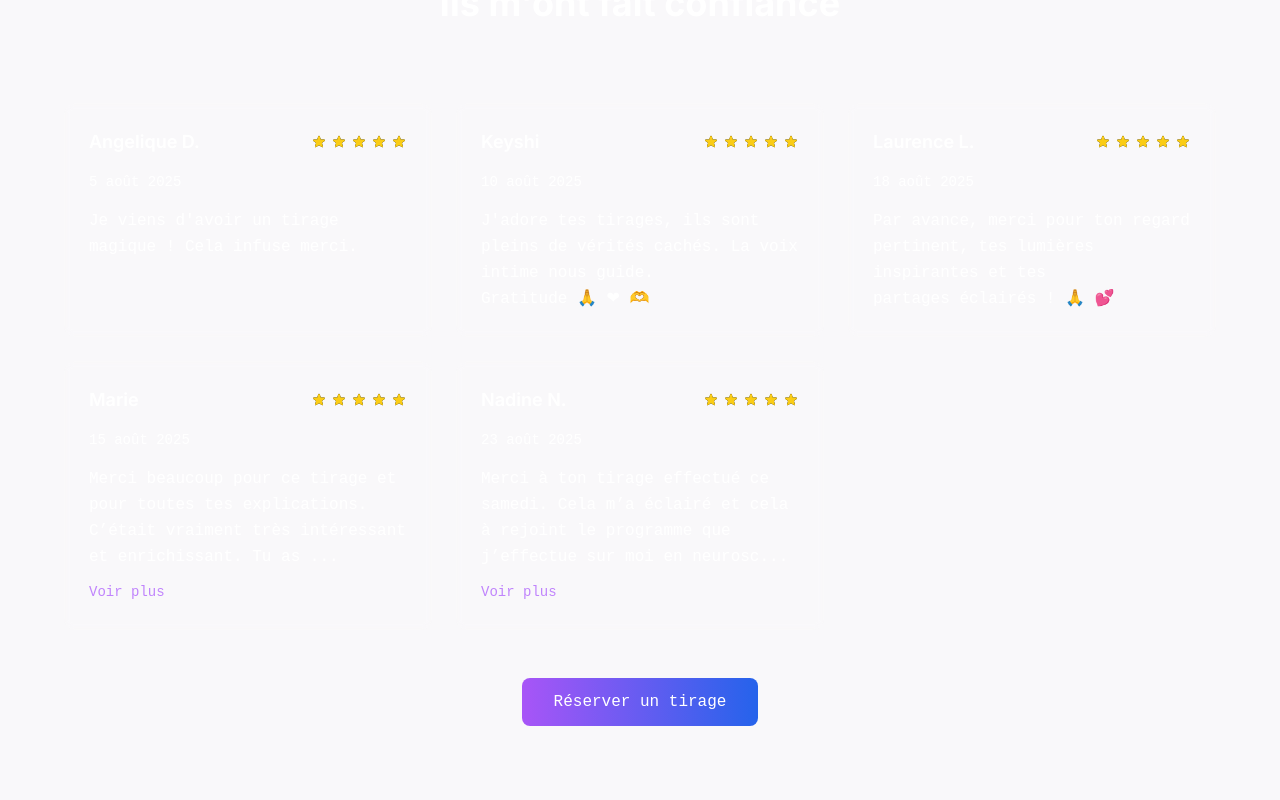
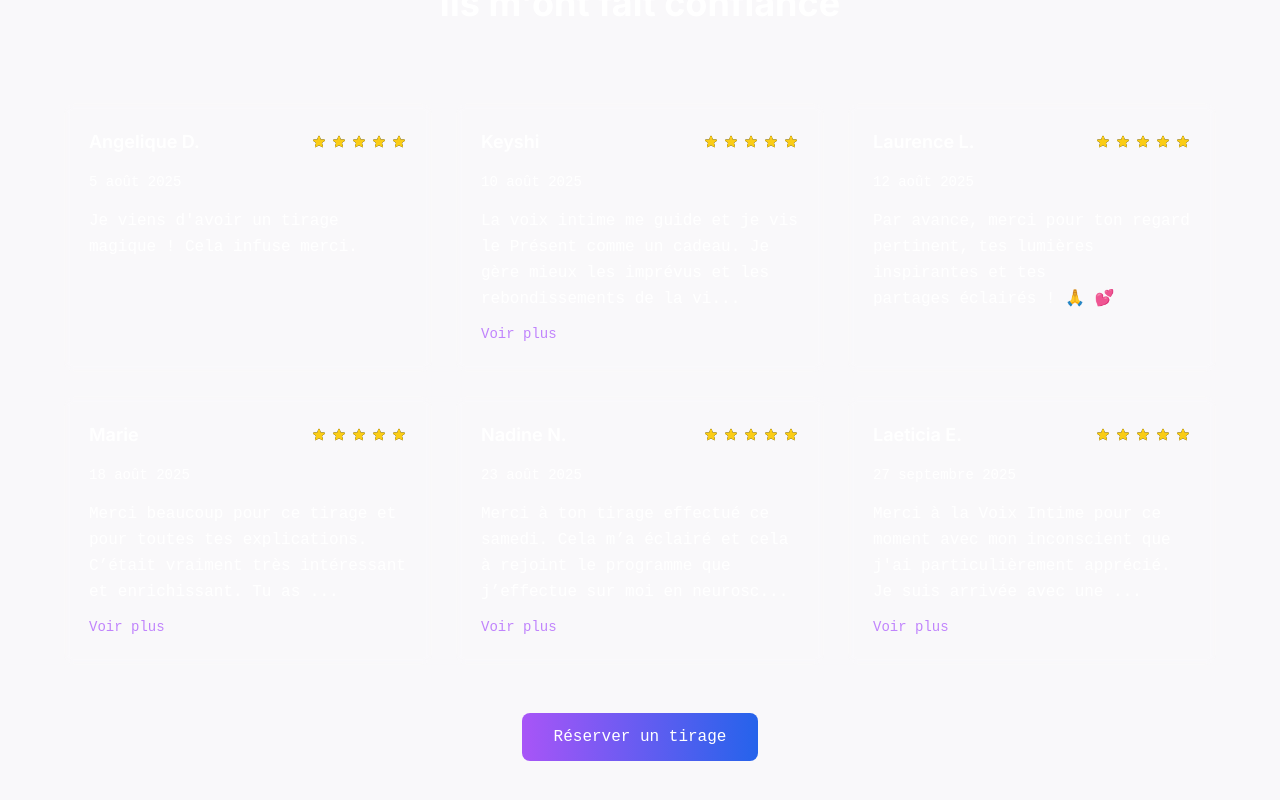
Before and after one commit to PierreMaze/la-voix-intime, a React (Vite) app: page / in a window 1280 px wide. Shown: the part 3809-4609 px from the top of the page. Built offline with nearby package versions, Linux system fonts and the light colour scheme.

Commit message:
Update Index.jsx
Update reviews and add 1 more.

```diff
--- a/src/components/features/common/reviews/Index.jsx
+++ b/src/components/features/common/reviews/Index.jsx
@@ -27,19 +27,19 @@ const Reviews = () => {
       rating: 5,
       date: "2025-08-10",
       comment:
-        "J'adore tes tirages, ils sont pleins de vérités cachés. La voix intime nous guide. Gratitude 🙏 ❤ 🫶",
+        "La voix intime me guide et je vis le Présent comme un cadeau. Je gère mieux les imprévus et les rebondissements de la vie. Je suis positive et optimiste ! Sentir que nous avons les ressources pour tout gérer, c'est Top !!! 🙏 ❤ 🫶",
     },
     {
       name: "Laurence L.",
       rating: 5,
-      date: "2025-08-18",
+      date: "2025-08-12",
       comment:
         "Par avance, merci pour ton regard pertinent, tes lumières inspirantes et tes partages éclairés ! 🙏 💕",
     },
     {
       name: "Marie",
       rating: 5,
-      date: "2025-08-15",
+      date: "2025-08-18",
       comment:
         "Merci beaucoup pour ce tirage et pour toutes tes explications. C’était vraiment très intéressant et enrichissant. Tu as partagé énormément d’informations utiles qui permettent d’y voir plus clair et d’apporter de nouvelles pistes de réflexion (pour moi en tout cas, surtout actuellement). Encore un grand Merci ! J'ai beaucoup aimé ta façon d’expliquer, claire et bienveillante, ce qui rend le tout encore plus précieux ! 🙏 Et le cadrage est plutôt réussi pour une première ! 😉👏",
     },
@@ -49,6 +49,13 @@ const Reviews = () => {
       date: "2025-08-23",
       comment:
         "Merci à ton tirage effectué ce samedi. Cela m’a éclairé et cela à rejoint le programme que j’effectue sur moi en neurosciences (reprogrammation dans des domaines clés de la vie). Je vous la recommande ! 😉🤗",
+    },
+    {
+      name: "Laeticia E.",
+      rating: 5,
+      date: "2025-09-27",
+      comment:
+        "Merci à la Voix Intime pour ce moment avec mon inconscient que j'ai particulièrement apprécié. Je suis arrivée avec une question professionnelle, ne sachant pas comment se déroulait la séance, mais au final, je me suis laissée porter par le tirage pour découvrir ce que mon inconscient voulait me dire. Et comme par hasard 😉, il a répondu à la question que je souhaitais poser en arrivant. Très belle expérience, je recommande. Frédérique prend le temps et nous invite à ce voyage avec douceur, écoute et bienveillance.",
     },
   ];
 
```
